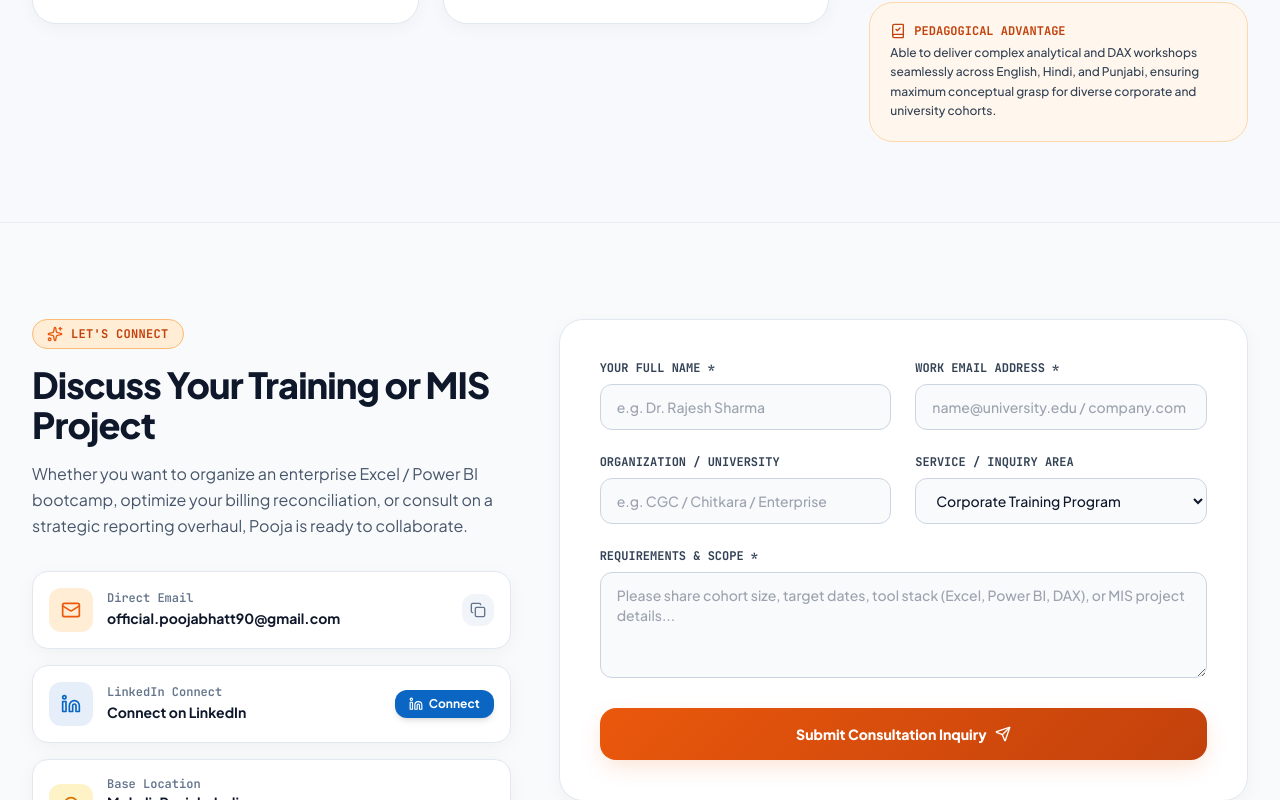
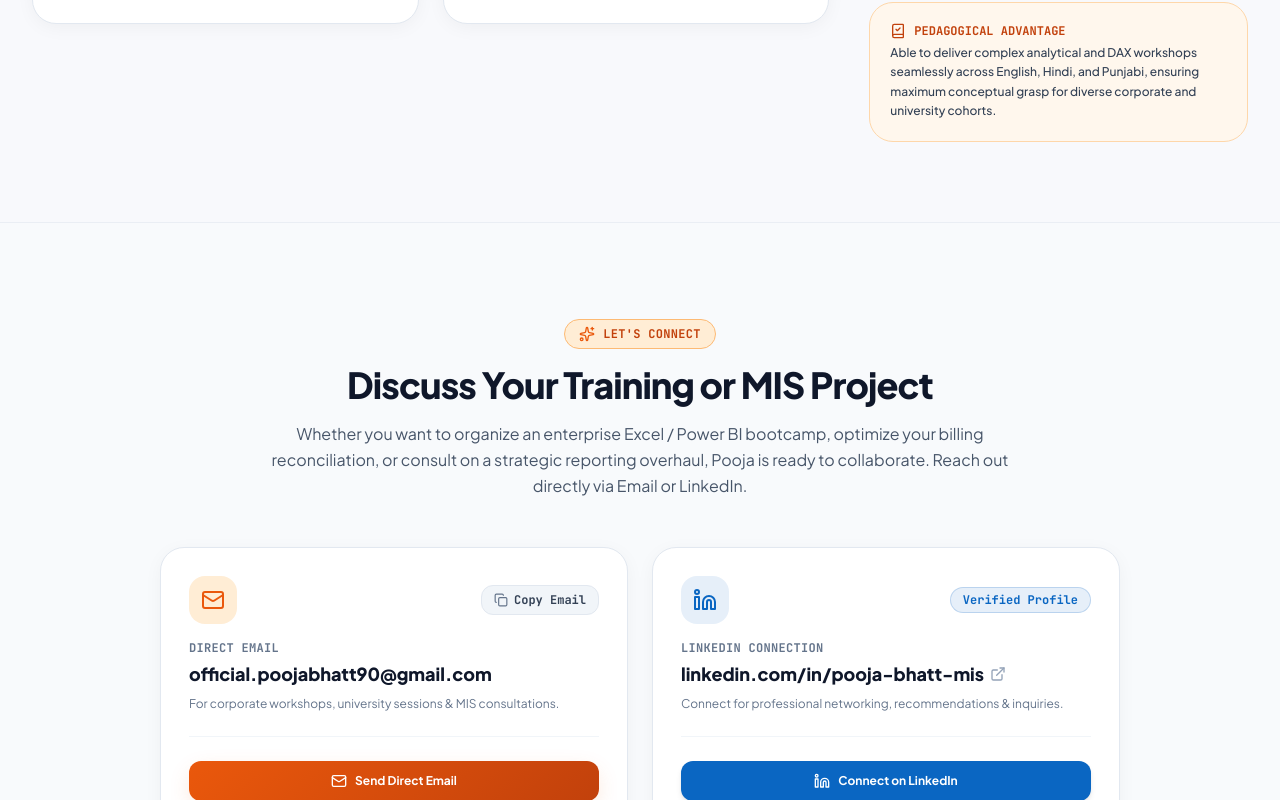
Before and after one commit to aps-waan/Pooja-ma-am-s-portfolio, a React (Vite) app: page / in a window 1280 px wide. Shown: the part 11200-12000 px from the top of the page. Built offline with nearby package versions, Linux system fonts and the light colour scheme.

Commit message:
Remove consultation inquiry form card and simplify Contact section to direct Email and LinkedIn cards

```diff
--- a/src/components/Contact.tsx
+++ b/src/components/Contact.tsx
@@ -1,18 +1,10 @@
 import React, { useState } from 'react';
-import { Mail, MapPin, Send, Copy, Check, Sparkles, Clock } from 'lucide-react';
+import { Mail, MapPin, Copy, Check, Sparkles, Clock, ExternalLink } from 'lucide-react';
 import { LinkedInIcon } from './icons/LinkedInIcon';
 import { personalInfo } from '../data/portfolioData';
 
 export const Contact: React.FC = () => {
   const [copiedEmail, setCopiedEmail] = useState(false);
-  const [formSubmitted, setFormSubmitted] = useState(false);
-  const [formData, setFormData] = useState({
-    name: '',
-    email: '',
-    organization: '',
-    service: 'Corporate Training Program',
-    message: '',
-  });
 
   const handleCopyEmail = () => {
     navigator.clipboard.writeText(personalInfo.email);
@@ -20,18 +12,10 @@ export const Contact: React.FC = () => {
     setTimeout(() => setCopiedEmail(false), 2500);
   };
 
-  const handleSubmit = (e: React.FormEvent) => {
-    e.preventDefault();
-    setFormSubmitted(true);
-  };
-
   return (
     <section id="contact" className="py-24 relative overflow-hidden">
-      <div className="max-w-7xl mx-auto px-4 sm:px-6 lg:px-8">
-        <div className="grid grid-cols-1 lg:grid-cols-12 gap-12 items-start">
-          {/* Left Column: Direct Info & Quick Connect */}
-          <div className="lg:col-span-5 space-y-8">
-            <div>
+      <div className="max-w-5xl mx-auto px-4 sm:px-6 lg:px-8">
+        <div className="text-center max-w-3xl mx-auto mb-12">
           <div className="inline-flex items-center gap-2 px-3.5 py-1.5 rounded-full bg-orange-100 dark:bg-orange-500/10 border border-orange-300 dark:border-orange-500/25 mb-4">
             <Sparkles className="w-4 h-4 text-orange-600 dark:text-orange-400" />
             <span className="text-xs font-mono font-bold tracking-wide text-orange-700 dark:text-orange-400 uppercase">
@@ -42,75 +26,110 @@ export const Contact: React.FC = () => {
             Discuss Your Training or MIS Project
           </h2>
           <p className="mt-4 text-base text-slate-600 dark:text-slate-300 leading-relaxed">
-                Whether you want to organize an enterprise Excel / Power BI bootcamp, optimize your billing reconciliation, or consult on a strategic reporting overhaul, Pooja is ready to collaborate.
+            Whether you want to organize an enterprise Excel / Power BI bootcamp, optimize your billing reconciliation, or consult on a strategic reporting overhaul, Pooja is ready to collaborate. Reach out directly via Email or LinkedIn.
           </p>
         </div>
 
-            {/* Direct Contact Cards */}
-            <div className="space-y-4">
-              {/* Email Card */}
-              <div className="p-4 rounded-2xl glass-card border border-slate-200 dark:border-slate-800 flex items-center justify-between shadow-sm">
-                <div className="flex items-center gap-3.5">
-                  <div className="w-11 h-11 rounded-xl bg-orange-100 dark:bg-orange-500/15 text-orange-600 dark:text-orange-400 flex items-center justify-center shrink-0">
-                    <Mail className="w-5 h-5" />
+        {/* Direct Connect Action Cards Grid */}
+        <div className="grid grid-cols-1 md:grid-cols-2 gap-6 mb-8">
+          {/* Direct Email Card */}
+          <div className="p-7 rounded-3xl glass-card border border-slate-200 dark:border-slate-800 flex flex-col justify-between shadow-lg hover:border-orange-500/40 transition-all">
+            <div>
+              <div className="flex items-center justify-between mb-4">
+                <div className="w-12 h-12 rounded-2xl bg-orange-100 dark:bg-orange-500/15 text-orange-600 dark:text-orange-400 flex items-center justify-center">
+                  <Mail className="w-6 h-6" />
                 </div>
-                  <div>
-                    <span className="text-xs font-mono text-slate-500 dark:text-slate-400 block font-semibold">
+                <button
+                  onClick={handleCopyEmail}
+                  className="px-3 py-1.5 rounded-xl bg-slate-100 dark:bg-slate-800 text-slate-700 dark:text-slate-300 hover:text-orange-500 transition-all text-xs font-mono font-bold flex items-center gap-1.5 border border-slate-200 dark:border-slate-700"
+                  title="Copy email address"
+                >
+                  {copiedEmail ? (
+                    <>
+                      <Check className="w-3.5 h-3.5 text-emerald-500" />
+                      <span className="text-emerald-600 dark:text-emerald-400">Copied!</span>
+                    </>
+                  ) : (
+                    <>
+                      <Copy className="w-3.5 h-3.5 text-slate-500" />
+                      <span>Copy Email</span>
+                    </>
+                  )}
+                </button>
+              </div>
+
+              <span className="text-xs font-mono text-slate-500 dark:text-slate-400 uppercase tracking-wide font-bold block mb-1">
                 Direct Email
               </span>
               <a
                 href={`mailto:${personalInfo.email}`}
-                      className="text-sm font-bold text-slate-900 dark:text-white hover:text-orange-500 transition-colors"
+                className="text-lg font-extrabold text-slate-900 dark:text-white hover:text-orange-500 transition-colors break-all"
               >
                 {personalInfo.email}
+              </a>
+              <p className="text-xs text-slate-500 dark:text-slate-400 mt-2">
+                For corporate workshops, university sessions & MIS consultations.
+              </p>
+            </div>
+
+            <div className="pt-6 mt-6 border-t border-slate-100 dark:border-slate-800">
+              <a
+                href={`mailto:${personalInfo.email}`}
+                className="theme-btn-gradient w-full py-3 rounded-xl text-white font-bold text-xs flex items-center justify-center gap-2 shadow-md"
+              >
+                <Mail className="w-4 h-4" />
+                <span>Send Direct Email</span>
               </a>
             </div>
           </div>
 
-                <button
-                  onClick={handleCopyEmail}
-                  className="p-2 rounded-xl bg-slate-100 dark:bg-slate-800 text-slate-700 dark:text-slate-300 hover:text-orange-500 transition-all text-xs flex items-center gap-1"
-                  title="Copy email address"
-                >
-                  {copiedEmail ? <Check className="w-4 h-4 text-emerald-500" /> : <Copy className="w-4 h-4 text-slate-500" />}
-                </button>
+          {/* LinkedIn Connect Card */}
+          <div className="p-7 rounded-3xl glass-card border border-slate-200 dark:border-slate-800 flex flex-col justify-between shadow-lg hover:border-[#0A66C2]/40 transition-all">
+            <div>
+              <div className="flex items-center justify-between mb-4">
+                <div className="w-12 h-12 rounded-2xl bg-[#0A66C2]/10 text-[#0A66C2] dark:text-[#38bdf8] flex items-center justify-center">
+                  <LinkedInIcon className="w-6 h-6" />
+                </div>
+                <span className="px-3 py-1 rounded-full text-xs font-mono font-bold bg-[#0A66C2]/10 text-[#0A66C2] dark:text-[#38bdf8] border border-[#0A66C2]/20">
+                  Verified Profile
+                </span>
               </div>
 
-              {/* LinkedIn Connect Card */}
-              <div className="p-4 rounded-2xl glass-card border border-slate-200 dark:border-slate-800 flex items-center justify-between shadow-sm">
-                <div className="flex items-center gap-3.5">
-                  <div className="w-11 h-11 rounded-xl bg-[#0A66C2]/10 text-[#0A66C2] dark:text-[#38bdf8] flex items-center justify-center shrink-0">
-                    <LinkedInIcon className="w-5 h-5" />
-                  </div>
-                  <div>
-                    <span className="text-xs font-mono text-slate-500 dark:text-slate-400 block font-semibold">
-                      LinkedIn Connect
+              <span className="text-xs font-mono text-slate-500 dark:text-slate-400 uppercase tracking-wide font-bold block mb-1">
+                LinkedIn Connection
               </span>
               <a
                 href={personalInfo.linkedin}
                 target="_blank"
                 rel="noopener noreferrer"
-                      className="text-sm font-bold text-slate-900 dark:text-white hover:text-[#0A66C2] dark:hover:text-[#38bdf8] transition-colors"
+                className="text-lg font-extrabold text-slate-900 dark:text-white hover:text-[#0A66C2] dark:hover:text-[#38bdf8] transition-colors flex items-center gap-1.5"
               >
-                      Connect on LinkedIn
+                <span>linkedin.com/in/pooja-bhatt-mis</span>
+                <ExternalLink className="w-4 h-4 text-slate-400" />
               </a>
-                  </div>
+              <p className="text-xs text-slate-500 dark:text-slate-400 mt-2">
+                Connect for professional networking, recommendations & inquiries.
+              </p>
             </div>
 
+            <div className="pt-6 mt-6 border-t border-slate-100 dark:border-slate-800">
               <a
                 href={personalInfo.linkedin}
                 target="_blank"
                 rel="noopener noreferrer"
-                  className="px-3.5 py-1.5 rounded-xl bg-[#0A66C2] hover:bg-[#004182] text-white text-xs font-bold transition-all flex items-center gap-1.5 shadow-md"
+                className="w-full py-3 rounded-xl bg-[#0A66C2] hover:bg-[#004182] text-white font-bold text-xs flex items-center justify-center gap-2 shadow-md transition-all"
               >
-                  <LinkedInIcon className="w-3.5 h-3.5" />
-                  <span>Connect</span>
+                <LinkedInIcon className="w-4 h-4" />
+                <span>Connect on LinkedIn</span>
               </a>
             </div>
+          </div>
+        </div>
 
-              {/* Location Card */}
+        {/* Location & SLA Banner */}
+        <div className="grid grid-cols-1 md:grid-cols-2 gap-4">
           <div className="p-4 rounded-2xl glass-card border border-slate-200 dark:border-slate-800 flex items-center gap-3.5 shadow-sm">
-                <div className="w-11 h-11 rounded-xl bg-amber-100 dark:bg-amber-500/15 text-amber-600 dark:text-amber-400 flex items-center justify-center shrink-0">
+            <div className="w-10 h-10 rounded-xl bg-amber-100 dark:bg-amber-500/15 text-amber-600 dark:text-amber-400 flex items-center justify-center shrink-0">
               <MapPin className="w-5 h-5" />
             </div>
             <div>
@@ -120,146 +139,20 @@ export const Contact: React.FC = () => {
               <p className="text-sm font-bold text-slate-900 dark:text-white">
                 {personalInfo.location}
               </p>
-                  <span className="text-[11px] text-slate-500 dark:text-slate-400">
-                    Open to online pan-India training & corporate consultations
-                  </span>
-                </div>
             </div>
           </div>
 
-            {/* Quick Response Promise */}
-            <div className="p-4 rounded-2xl bg-slate-50 dark:bg-slate-900 border border-slate-200 dark:border-slate-800 flex items-center gap-3">
-              <Clock className="w-5 h-5 text-orange-500 shrink-0" />
-              <p className="text-xs text-slate-700 dark:text-slate-300 leading-relaxed font-medium">
-                Guaranteed response within <strong className="text-slate-900 dark:text-white">24 business hours</strong> for corporate workshops and enterprise inquiries.
+          <div className="p-4 rounded-2xl bg-slate-50 dark:bg-slate-900 border border-slate-200 dark:border-slate-800 flex items-center gap-3.5 shadow-sm">
+            <div className="w-10 h-10 rounded-xl bg-orange-100 dark:bg-orange-500/15 text-orange-600 dark:text-orange-400 flex items-center justify-center shrink-0">
+              <Clock className="w-5 h-5" />
+            </div>
+            <div>
+              <span className="text-xs font-mono text-slate-500 dark:text-slate-400 block font-semibold">
+                Response SLA
+              </span>
+              <p className="text-xs text-slate-700 dark:text-slate-300 font-medium">
+                Response guaranteed within <strong className="text-slate-900 dark:text-white">24 business hours</strong>.
               </p>
-            </div>
-          </div>
-
-          {/* Right Column: Inquiry Form */}
-          <div className="lg:col-span-7">
-            <div className="p-8 sm:p-10 rounded-3xl glass-card border border-slate-200 dark:border-slate-800 shadow-xl">
-              {formSubmitted ? (
-                <div className="text-center py-12 space-y-4">
-                  <div className="w-16 h-16 rounded-full bg-emerald-100 dark:bg-emerald-500/20 text-emerald-600 dark:text-emerald-400 flex items-center justify-center mx-auto mb-4 border border-emerald-500/40">
-                    <Check className="w-8 h-8" />
-                  </div>
-                  <h3 className="text-2xl font-extrabold text-slate-900 dark:text-white">
-                    Message Prepared!
-                  </h3>
-                  <p className="text-sm text-slate-600 dark:text-slate-300 max-w-md mx-auto">
-                    Thank you, <strong className="text-slate-900 dark:text-white">{formData.name}</strong>. Connect directly via email or LinkedIn below for the fastest response:
-                  </p>
-                  <div className="flex flex-wrap justify-center gap-3 pt-4">
-                    <a
-                      href={`mailto:${personalInfo.email}?subject=${encodeURIComponent(formData.service + ' - ' + formData.name)}&body=${encodeURIComponent(formData.message + (formData.organization ? '\n\nOrganization: ' + formData.organization : ''))}`}
-                      className="theme-btn-gradient px-5 py-2.5 rounded-xl text-white text-xs font-bold flex items-center gap-2 shadow-md"
-                    >
-                      <Mail className="w-4 h-4" /> Open In Email Client
-                    </a>
-                    <a
-                      href={personalInfo.linkedin}
-                      target="_blank"
-                      rel="noopener noreferrer"
-                      className="px-5 py-2.5 rounded-xl bg-[#0A66C2] hover:bg-[#004182] text-white text-xs font-bold flex items-center gap-2 shadow-md"
-                    >
-                      <LinkedInIcon className="w-4 h-4" /> Connect on LinkedIn
-                    </a>
-                    <button
-                      onClick={() => setFormSubmitted(false)}
-                      className="px-4 py-2.5 rounded-xl bg-slate-100 dark:bg-slate-800 text-slate-700 dark:text-slate-300 text-xs font-bold hover:bg-slate-200"
-                    >
-                      Send Another
-                    </button>
-                  </div>
-                </div>
-              ) : (
-                <form onSubmit={handleSubmit} className="space-y-6">
-                  <div className="grid grid-cols-1 sm:grid-cols-2 gap-6">
-                    <div>
-                      <label className="block text-xs font-mono font-bold text-slate-700 dark:text-slate-300 mb-2 uppercase">
-                        Your Full Name *
-                      </label>
-                      <input
-                        type="text"
-                        required
-                        value={formData.name}
-                        onChange={(e) => setFormData({ ...formData, name: e.target.value })}
-                        placeholder="e.g. Dr. Rajesh Sharma"
-                        className="w-full bg-slate-50 dark:bg-slate-900 border border-slate-300 dark:border-slate-700 rounded-xl px-4 py-3 text-sm text-slate-900 dark:text-white focus:outline-none focus:border-orange-500 focus:ring-1 focus:ring-orange-500 transition-all font-medium"
-                      />
-                    </div>
-
-                    <div>
-                      <label className="block text-xs font-mono font-bold text-slate-700 dark:text-slate-300 mb-2 uppercase">
-                        Work Email Address *
-                      </label>
-                      <input
-                        type="email"
-                        required
-                        value={formData.email}
-                        onChange={(e) => setFormData({ ...formData, email: e.target.value })}
-                        placeholder="name@university.edu / company.com"
-                        className="w-full bg-slate-50 dark:bg-slate-900 border border-slate-300 dark:border-slate-700 rounded-xl px-4 py-3 text-sm text-slate-900 dark:text-white focus:outline-none focus:border-orange-500 focus:ring-1 focus:ring-orange-500 transition-all font-medium"
-                      />
-                    </div>
-                  </div>
-
-                  <div className="grid grid-cols-1 sm:grid-cols-2 gap-6">
-                    <div>
-                      <label className="block text-xs font-mono font-bold text-slate-700 dark:text-slate-300 mb-2 uppercase">
-                        Organization / University
-                      </label>
-                      <input
-                        type="text"
-                        value={formData.organization}
-                        onChange={(e) => setFormData({ ...formData, organization: e.target.value })}
-                        placeholder="e.g. CGC / Chitkara / Enterprise"
-                        className="w-full bg-slate-50 dark:bg-slate-900 border border-slate-300 dark:border-slate-700 rounded-xl px-4 py-3 text-sm text-slate-900 dark:text-white focus:outline-none focus:border-orange-500 focus:ring-1 focus:ring-orange-500 transition-all font-medium"
-                      />
-                    </div>
-
-                    <div>
-                      <label className="block text-xs font-mono font-bold text-slate-700 dark:text-slate-300 mb-2 uppercase">
-                        Service / Inquiry Area
-                      </label>
-                      <select
-                        value={formData.service}
-                        onChange={(e) => setFormData({ ...formData, service: e.target.value })}
-                        className="w-full bg-slate-50 dark:bg-slate-900 border border-slate-300 dark:border-slate-700 rounded-xl px-4 py-3 text-sm text-slate-900 dark:text-white focus:outline-none focus:border-orange-500 focus:ring-1 focus:ring-orange-500 transition-all font-medium"
-                      >
-                        <option value="Corporate Training Program">Corporate Training Program</option>
-                        <option value="University Faculty / Workshop">University Guest Faculty / Workshop</option>
-                        <option value="Power BI & MIS Consultation">Power BI & MIS Consultation</option>
-                        <option value="Billing & Freight Audit">Billing & Freight Audit</option>
-                        <option value="Executive Career Discussion">Executive Career Discussion</option>
-                      </select>
-                    </div>
-                  </div>
-
-                  <div>
-                    <label className="block text-xs font-mono font-bold text-slate-700 dark:text-slate-300 mb-2 uppercase">
-                      Requirements & Scope *
-                    </label>
-                    <textarea
-                      required
-                      rows={4}
-                      value={formData.message}
-                      onChange={(e) => setFormData({ ...formData, message: e.target.value })}
-                      placeholder="Please share cohort size, target dates, tool stack (Excel, Power BI, DAX), or MIS project details..."
-                      className="w-full bg-slate-50 dark:bg-slate-900 border border-slate-300 dark:border-slate-700 rounded-xl px-4 py-3 text-sm text-slate-900 dark:text-white focus:outline-none focus:border-orange-500 focus:ring-1 focus:ring-orange-500 transition-all font-medium"
-                    />
-                  </div>
-
-                  <button
-                    type="submit"
-                    className="w-full theme-btn-gradient py-4 rounded-2xl text-white font-extrabold text-sm flex items-center justify-center gap-2 shadow-md transition-all"
-                  >
-                    <span>Submit Consultation Inquiry</span>
-                    <Send className="w-4 h-4" />
-                  </button>
-                </form>
-              )}
             </div>
           </div>
         </div>
```
Lines whose indentation alone changed are shown as unchanged.
